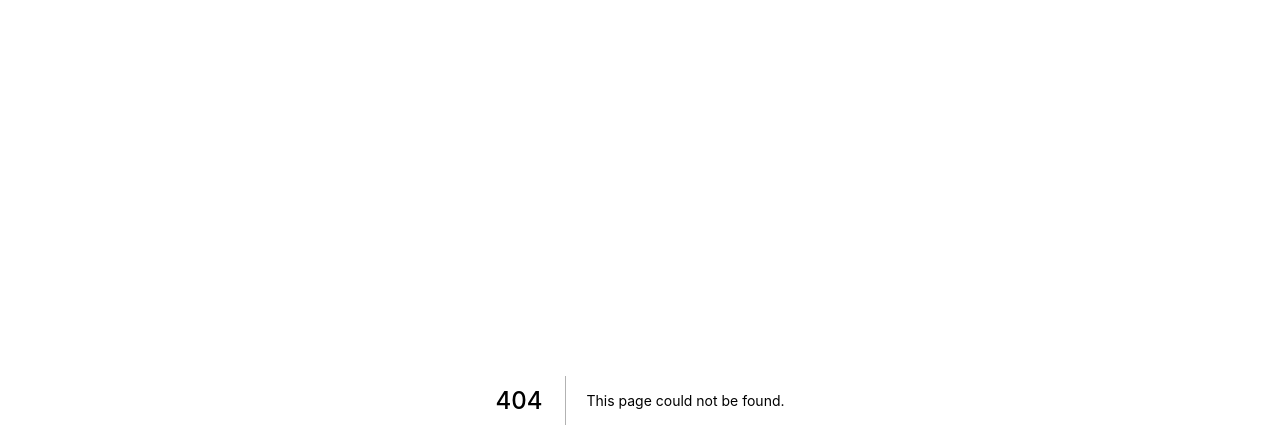
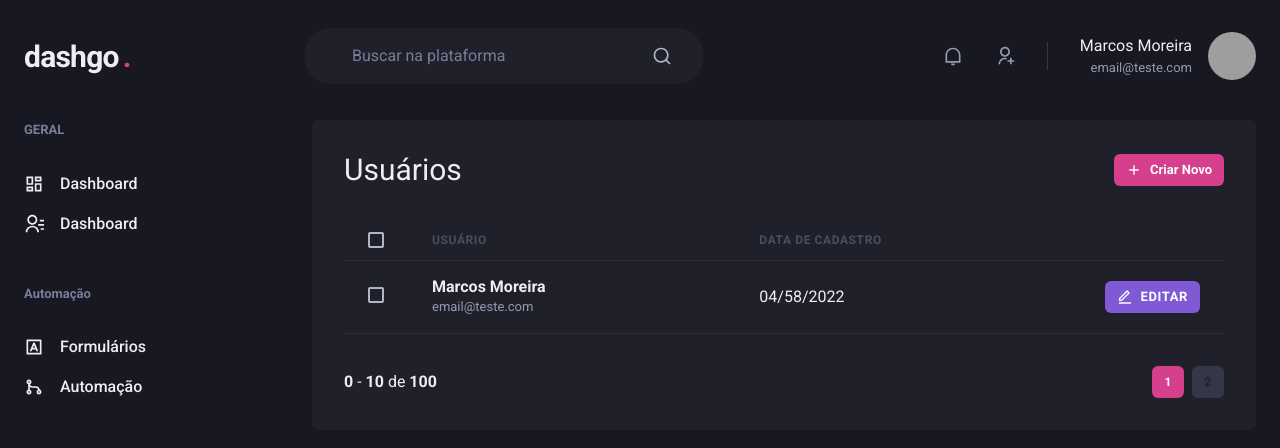
Before and after one commit to MarcosPotato/Dashgo, a Next.js app: page /users in a window 1280 px wide. Before the commit this address had no page. Shown: the top 448 px of the page. Built offline with nearby package versions, Linux system fonts and the light colour scheme; grey boxes are pictures that could not be loaded.

Commit message:
Adicionando controle de usuários

```diff
--- a/src/components/Form/Input.tsx
+++ b/src/components/Form/Input.tsx
@@ -15,7 +15,7 @@
         <FormControl>
             { label &&
                 <FormLabel htmlFor={ name }>
-                    Senha
+                    { label }
                 </FormLabel>
             }
             <CKInput
--- /dev/null
+++ b/src/components/Pagination.tsx
@@ -0,0 +1,43 @@
+import { Box, Button, Stack } from "@chakra-ui/react";
+
+export default function Pagination(){
+    return(
+        <Stack
+            direction="row"
+            mt="8"
+            justify="space-between"
+            align="center"
+            spacing="6"
+        >
+            <Box>
+                <strong>0</strong> - <strong>10</strong> de <strong>100</strong>
+            </Box>
+            <Stack direction="row" spacing="2">
+                <Button
+                    size="sm"
+                    fontSize="xs"
+                    width="4"
+                    colorScheme="pink"
+                    disabled
+                    _disabled={{
+                        bgColor: "pink.500",
+                        cursor: "default"
+                    }}
+                >
+                    1
+                </Button>
+                <Button
+                    size="sm"
+                    fontSize="xs"
+                    width="4"
+                    bgColor="gray.700"
+                    _hover={{
+                        bg: "gray.500"
+                    }}
+                >
+                    2
+                </Button>
+            </Stack>
+        </Stack>
+    )
+}
--- /dev/null
+++ b/src/pages/users/index.tsx
@@ -0,0 +1,77 @@
+import {
+    Box,
+    Button,
+    Checkbox,
+    Flex,
+    Heading,
+    Icon,
+    Table,
+    Tr,
+    Th,
+    Thead,
+    Tbody,
+    Text,
+    Td
+} from "@chakra-ui/react";
+
+import { RiAddLine, RiEditLine } from "react-icons/ri";
+
+import Header from "../../components/Header";
+import Pagination from "../../components/pagination";
+import SideBar from "../../components/Sidebar";
+
+export default function UserList() {
+    return(
+        <Box>
+            <Header/>
+            <Flex w="100%" my={6} maxWidth={ 1480 } mx="auto" px="6">
+                <SideBar />
+
+                <Box flex="1" borderRadius="8" p="8" bg="gray.800">
+                    <Flex
+                        mb="8"
+                        justify="space-between"
+                        align="center"
+                    >
+                        <Heading size="lg" fontWeight="normal">Usuários</Heading>
+                        <Button as="a" size="sm" fontSize="small" colorScheme="pink" leftIcon={<Icon fontSize="16" as={ RiAddLine } />}>
+                            Criar Novo
+                        </Button>
+                    </Flex>
+                    <Table colorScheme="whiteAlpha">
+                        <Thead>
+                            <Tr>
+                                <Th px="6" color="gray.300" w="8">
+                                    <Checkbox colorScheme="pink" />
+                                </Th>
+                                <Th>Usuário</Th>
+                                <Th>Data de Cadastro</Th>
+                                <Th width="8"></Th>
+                            </Tr>
+                        </Thead>
+                        <Tbody>
+                            <Tr>
+                                <Td px="6" color="gray.300" w="8">
+                                    <Checkbox colorScheme="pink" />
+                                </Td>
+                                <Td>
+                                    <Box>
+                                        <Text fontWeight="bold">Marcos Moreira</Text>
+                                        <Text fontSize="small" color="gray.300">email@teste.com</Text>
+                                    </Box>
+                                </Td>
+                                <Td>04/58/2022</Td>
+                                <Th>
+                                    <Button as="a" size="sm" fontSize="small" colorScheme="purple" leftIcon={<Icon fontSize="16" as={ RiEditLine } />}>
+                                        Editar
+                                    </Button>
+                                </Th>
+                            </Tr>
+                        </Tbody>
+                    </Table>
+                    <Pagination />
+                </Box>
+            </Flex>
+        </Box>
+    )
+}
```
Also changed, not shown: src/pages/users/create.tsx (added, +53 -0 lines).
